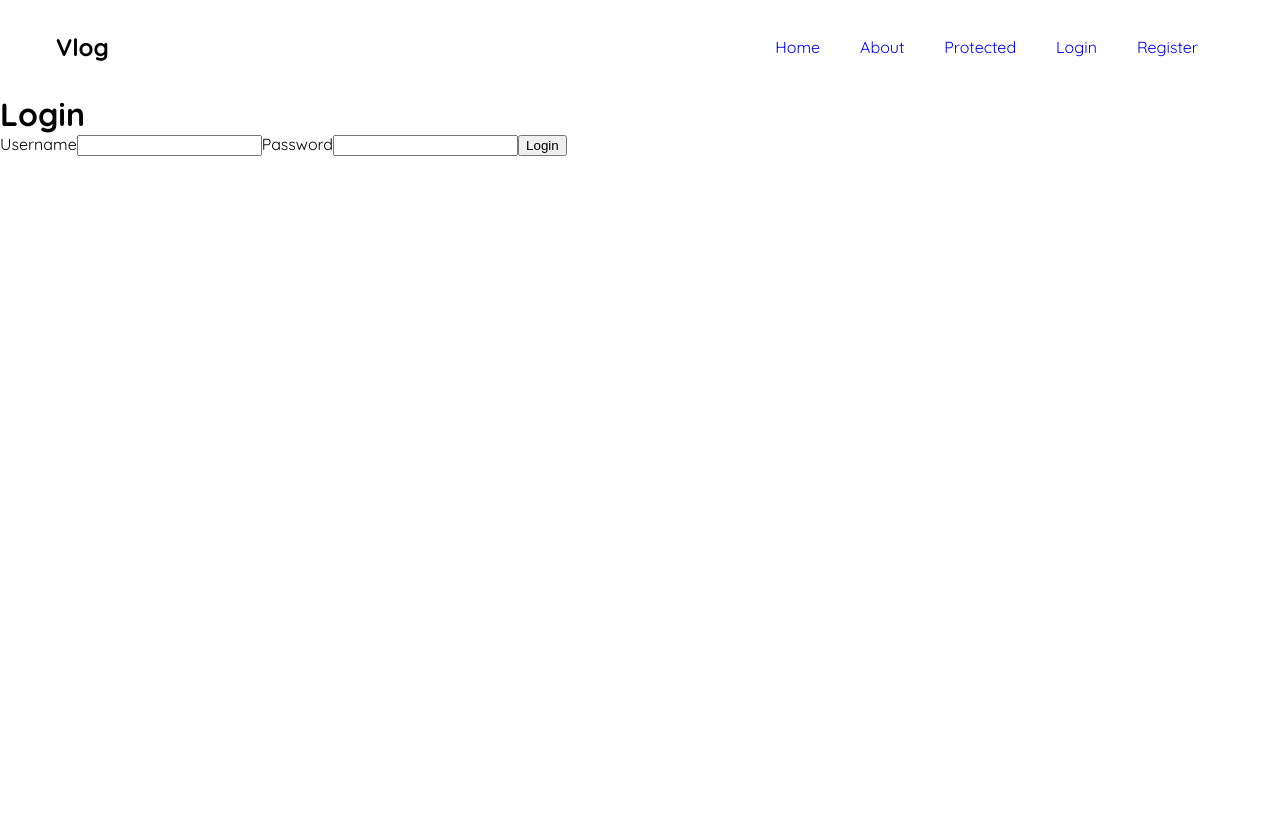
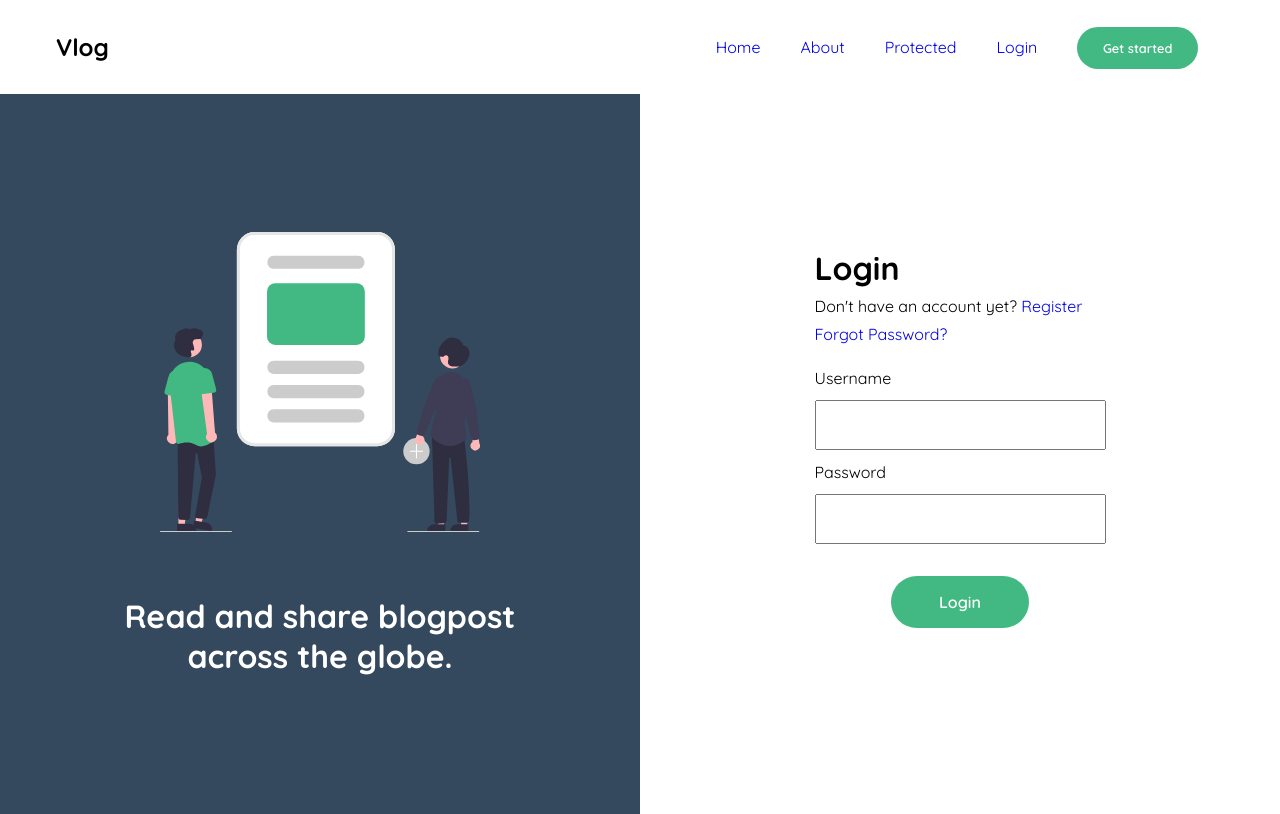
Before and after one commit to JustinLung/vue-blog, a Vue app: page /login in a window 1280 px wide. Built offline with nearby package versions, Linux system fonts and the light colour scheme; no server answers.

Commit message:
login & register layout made

```diff
--- a/src/components/Header.vue
+++ b/src/components/Header.vue
@@ -9,7 +9,9 @@
         <li v-if="!this.$store.state.status.loggedIn">
           <router-link to="/login">Login</router-link>
         </li>
-        <li><router-link to="/register">Register</router-link></li>
+        <li>
+          <router-link to="/register" class="cta">Get started</router-link>
+        </li>
         <li v-if="this.$store.state.status.loggedIn">
           <p @click="$store.dispatch('logout')">Logout</p>
         </li>
@@ -62,6 +64,7 @@ export default {
 };
 </script>
 <style lang="scss" scoped>
+@import "@/scss/components/_buttons.scss";
 header {
   padding: 2em;
   display: flex;
@@ -192,6 +195,10 @@ header {
   }
 }
 
+.cta {
+  padding: 1em 2em;
+}
+
 @media (max-width: 768px) {
   header .logo {
     margin-left: 0;
--- /dev/null
+++ b/src/scss/components/_buttons.scss
@@ -0,0 +1,16 @@
+.cta {
+    all: unset;
+    background-color: #42b883;
+    color: #fff;
+    border-radius: 50px;
+    font-size: .8rem;
+    font-weight: 550;
+    text-align: center;
+    padding: 1em 3em;
+    transition: .3s ease-in-out;
+    cursor: pointer;
+
+    &:hover {
+        transform: scale(1.1);
+    }
+}
--- a/src/views/Login.vue
+++ b/src/views/Login.vue
@@ -1,11 +1,35 @@
 <template>
-  <div>
-    <h1>Login</h1>
-    <label for="username">Username</label>
-    <input type="text" name="username" v-model="username" />
-    <label for="password">Password</label>
-    <input type="password" name="password" v-model="password" />
-    <button @click="this.login">Login</button>
+  <div class="login-page">
+    <div class="container-hero">
+      <div class="image-container">
+        <img src="../assets/login_image.svg" />
+        <h3>
+          Read and share blogpost <br />
+          across the globe.
+        </h3>
+      </div>
+    </div>
+    <div class="container-inputs">
+      <div class="wrapper">
+        <div class="text-container">
+          <h1>Login</h1>
+          <p>
+            Don't have an account yet?
+            <router-link to="/register">Register</router-link>
+          </p>
+          <p>
+            <router-link to="/password">Forgot Password?</router-link>
+          </p>
+        </div>
+        <div class="form-container">
+          <label for="username">Username</label>
+          <input type="text" name="username" v-model="username" />
+          <label for="password">Password</label>
+          <input type="password" name="password" v-model="password" />
+          <button @click="this.login" class="cta">Login</button>
+        </div>
+      </div>
+    </div>
   </div>
 </template>
 
@@ -30,24 +54,87 @@ export default {
 </script>
 
 <style lang="scss" scoped>
+@import "@/scss/components/_buttons.scss";
 .login-page {
-  height: 80vh;
+  height: 90vh;
   display: flex;
   flex-direction: row;
   justify-content: center;
+
+  .container-hero {
+    flex: 1;
+  }
+  .image-container {
+    background-color: #35495e;
+    color: #fff;
+    height: 100%;
+    width: 100%;
+
+    display: flex;
+    align-items: center;
+    justify-content: center;
+    flex-direction: column;
+    text-align: center;
+    img {
+      max-width: 50%;
+      max-height: 50%;
+    }
+
+    h3 {
+      margin-top: 2em;
+      font-size: 2rem;
+    }
+  }
   .container-inputs {
     flex: 1;
-    background: red;
-  }
-  .container-hero {
-    flex: 1;
-    background: blue;
+    display: flex;
+    align-items: center;
+    justify-content: center;
+    flex-direction: column;
+
+    .text-container {
+      margin-bottom: 0.8em;
+
+      p {
+        padding-top: 0.5em;
+      }
+    }
+
+    .form-container {
+      display: flex;
+      align-items: flex-start;
+      justify-content: center;
+      flex-direction: column;
+
+      input {
+        padding: 12px 20px;
+        width: 100%;
+        font-size: 1.2em;
+      }
+
+      label {
+        margin: 12px 0;
+      }
+
+      button {
+        margin: 2em auto;
+        font-size: 1em;
+      }
+    }
   }
 }
 
-@media (max-width: 768px) {
+@media (max-width: 992px) {
   .login-page {
     flex-direction: column;
+
+    .container-hero {
+      display: none;
+    }
+
+    .container-inputs {
+      text-align: center;
+    }
   }
 }
 </style>
--- a/src/views/Register.vue
+++ b/src/views/Register.vue
@@ -1,6 +1,6 @@
 <template>
-  <div class="wrapper">
-    <h1>Register</h1>
+  <div class="register-page">
+    <!-- <h1>Register</h1>
     <label for="username">Username</label>
     <input type="text" name="username" v-model="username" />
     <label for="password">Password</label>
@@ -13,6 +13,49 @@
     <p v-if="errors.length">Please correct the following error(s)</p>
     <div class="errors" v-for="error in errors" :key="error">
       <li>{{ error }}</li>
+    </div> -->
+    <div class="container-hero">
+      <div class="image-container">
+        <img src="../assets/login_image.svg" />
+        <h3>
+          Read and share blogpost <br />
+          across the globe.
+        </h3>
+      </div>
+    </div>
+
+    <div class="container-inputs">
+      <div class="wrapper">
+        <div class="text-container">
+          <h1>Get started.</h1>
+          <p>
+            Already have an account?
+            <router-link to="/login">Login</router-link>
+          </p>
+          <p>
+            <router-link to="/password">Forgot Password?</router-link>
+          </p>
+        </div>
+        <div class="form-container">
+          <label for="username">Username</label>
+          <input type="text" name="username" v-model="username" />
+          <label for="password">Password</label>
+          <input type="password" name="password" v-model="password" />
+          <label for="repeatedPassword">Repeat password</label>
+          <input
+            type="password"
+            name="repeatedPassword"
+            v-model="repeatedPassword"
+          />
+          <label for="image">Profile Picture (Not required)</label>
+          <input type="file" name="image" ref="file" @change="onFileChange" />
+          <p v-if="errors.length">Please correct the following error(s)</p>
+          <div class="errors" v-for="error in errors" :key="error">
+            <li>{{ error }}</li>
+          </div>
+          <button @click="checkForm" class="cta">Submit</button>
+        </div>
+      </div>
     </div>
   </div>
 </template>
@@ -84,18 +127,103 @@ export default {
 </script>
 
 <style lang="scss" scoped>
-.wrapper {
+@import "@/scss/components/_buttons.scss";
+.register-page {
+  height: 90vh;
   display: flex;
-  flex-direction: column;
-  max-width: 300px;
-  margin: 0 auto;
-  input,
-  h1 {
-    margin-bottom: 20px;
+  flex-direction: row;
+  justify-content: center;
+
+  .container-hero {
+    flex: 1;
   }
-  input,
-  button {
-    padding: 10px 15px;
+  .image-container {
+    background-color: #35495e;
+    color: #fff;
+    height: 100%;
+    width: 100%;
+
+    display: flex;
+    align-items: center;
+    justify-content: center;
+    flex-direction: column;
+    text-align: center;
+    img {
+      max-width: 50%;
+      max-height: 50%;
+    }
+
+    h3 {
+      margin-top: 2em;
+      font-size: 2rem;
+    }
+  }
+  .container-inputs {
+    flex: 1;
+    display: flex;
+    align-items: center;
+    justify-content: center;
+    flex-direction: column;
+
+    .text-container {
+      margin-bottom: 0.8em;
+
+      p {
+        padding-top: 0.5em;
+      }
+    }
+
+    .form-container {
+      display: flex;
+      align-items: flex-start;
+      justify-content: center;
+      flex-direction: column;
+
+      input {
+        padding: 12px 20px;
+        width: 90%;
+        font-size: 1.2em;
+      }
+
+      label {
+        margin: 12px 0;
+      }
+
+      button {
+        margin: 2em auto;
+        font-size: 1em;
+      }
+    }
+  }
+
+  .errors {
+    color: #856404;
+    background-color: #fff3cd;
+    border-color: #ffeeba;
+
+    position: relative;
+    width: 100%;
+    padding: 0.3em;
+    border: 1px solid transparent;
+    border-radius: 0.25rem;
+  }
+}
+
+@media (max-width: 992px) {
+  .register-page {
+    flex-direction: column;
+
+    .container-hero {
+      display: none;
+    }
+
+    .container-inputs {
+      text-align: center;
+
+      .form-container {
+        align-items: center;
+      }
+    }
   }
 }
 </style>
```
Also changed, not shown: src/assets/login_image.svg (added).
